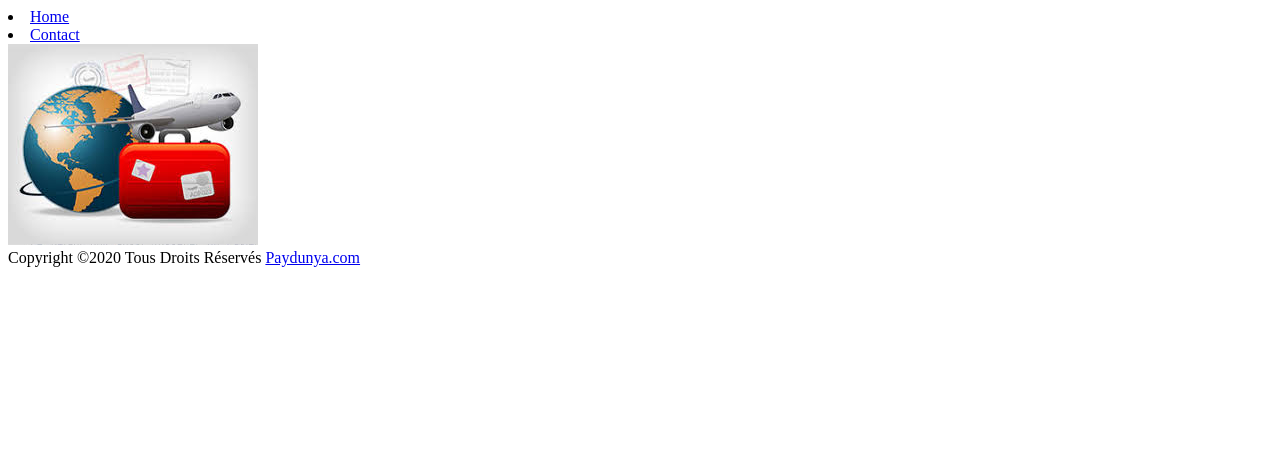
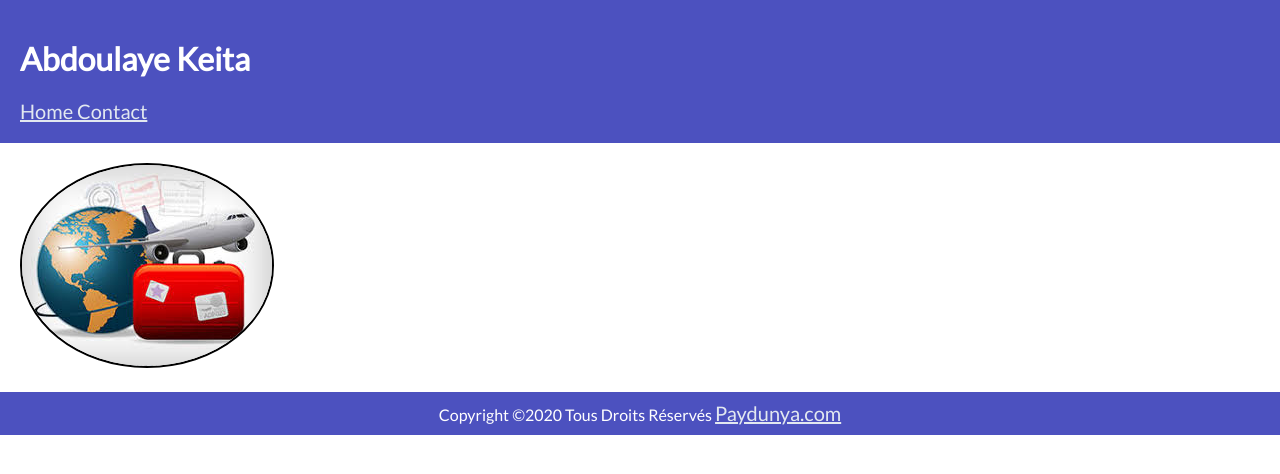
Before and after one commit to abdoulaye93/paydunya_tp, a plain HTML site: page index.html in a window 1280 px wide. Drawn offline with nearby package versions, Linux system fonts and the light colour scheme.

Commit message:
stylisation css

```diff
--- /dev/null
+++ b/css/styles.css
@@ -0,0 +1,37 @@
+
+
+@import url('https://fonts.googleapis.com/css?family=Lato|Pacifico&display=swap');
+body {
+    background-color: white;
+    font-family: 'Lato', sans-serif;
+}
+header {
+    background-color: #4C51BF;
+    color: white;
+    padding: 20px;
+}
+
+nav {
+    margin-top: 20px;
+}
+main {
+    padding: 20px;
+}
+img {
+    border-radius: 50%;
+    border: 2px solid black;
+}
+a {
+    font-size: 20px;
+    color: #E2E8F0;
+}
+strong {
+    background-color: rgba(237, 19, 171, 0.2);
+}
+
+footer {
+    background-color: #4C51BF;
+    color: white;
+    padding: 10px;
+    text-align: center;
+}
--- a/index.html
+++ b/index.html
@@ -3,32 +3,27 @@
 <head>
     <meta charset="UTF-8">
     <title>home</title>
+    <link rel="stylesheet" href="https://cdnjs.cloudflare.com/ajax/libs/normalize/8.0.1/normalize.min.css" integrity="sha256-l85OmPOjvil/SOvVt3HnSSjzF1TUMyT9eV0c2BzEGzU=" crossorigin="anonymous" />
+    <link rel="stylesheet" href="css/styles.css">
 </head>
 <body>
    <header>
+       <h1>Abdoulaye  Keita</h1>
        <nav>
            <div>
-               <li>
                 <a href="#">
                    Home
                 </a>
-               </li>
-               <li>
                 <a href="contact.html">
                   Contact
                 </a>
-               </li>
            </div>
        </nav>
    </header>
    <main>
-       <section>
-           <div>
                <a href="images/image.jpg" target="_self">
                     <img src="images/image.jpg" alt="Agence de voyage">
                </a>
-           </div>
-       </section>
    </main>
     <footer>
         <div>
```
Also changed, not shown: contact.html (+1 -8 lines). Lines whose indentation alone changed are shown as unchanged.
